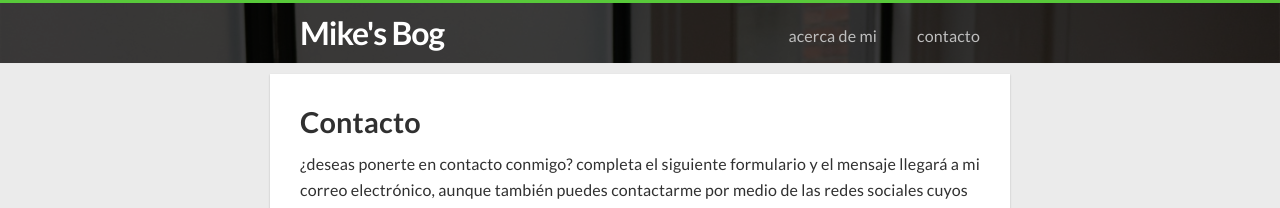
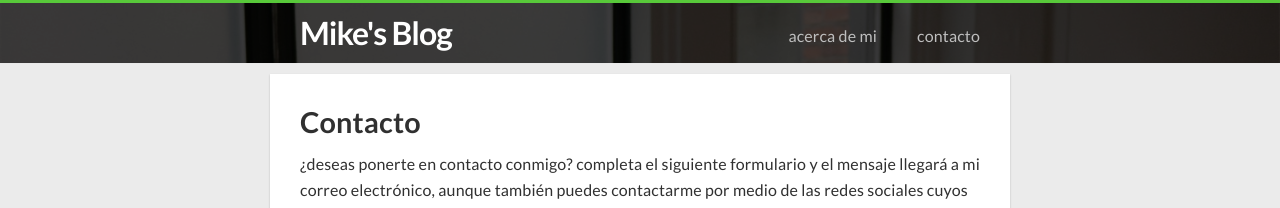
Before and after one commit to miguelerm/miguelerm.github.io, a Jekyll site: the page built from contacto.md, in a window 1280 px wide. Shown: the top 208 px of the page. Built offline with Jekyll 4.4.1, drawn with Linux system fonts in a browser that asks for light colours; nearby versions of some CDN libraries; comment, search, counter and statistics services are not loaded.

Commit message:
correccion del titulo

```diff
--- a/_config.yml
+++ b/_config.yml
@@ -1,5 +1,5 @@
 # Site settings
-title: Mike's Bog
+title: Mike's Blog
 name: Mike's Blog
 header-img: img/home-bg.jpg
 email: miguelerm@gmail.com
```
